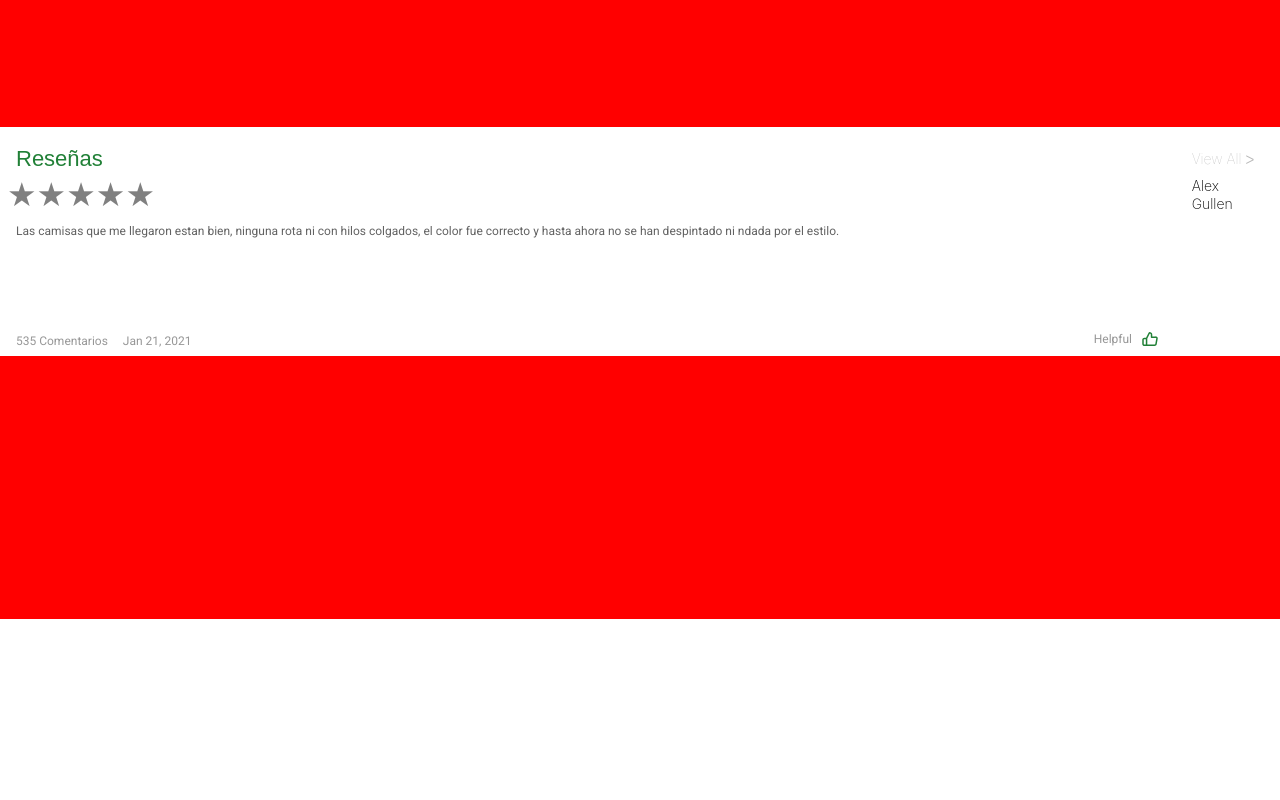
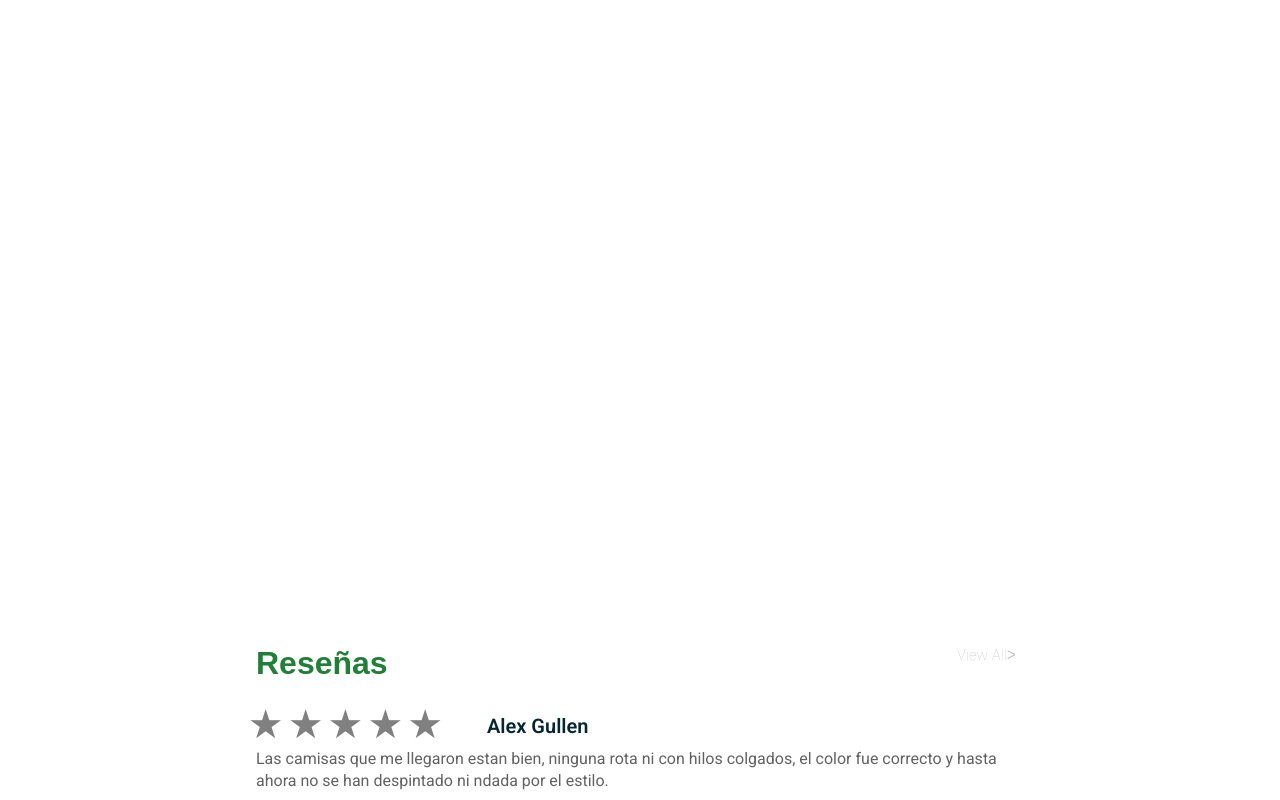
Before and after one commit to No-Country/s4-06-m-java-react, a React (Create React App) app: page /details in a window 1280 px wide. Shown: the part 1420-2220 px from the top of the page. Before the commit the page ends 2039 px from the top, so only its background shows below. Built offline with nearby package versions, Linux system fonts and the light colour scheme; a web font is replaced by a local one.

Commit message:
Maquetado de las RESEÑAS finalizado

```diff
--- a/src/components/Reviews/Reviews.css
+++ b/src/components/Reviews/Reviews.css
@@ -4,11 +4,11 @@
     align-items: flex-start;
     padding: 10px 16px;
     gap: 10px;
-    position: absolute;
     top: 1547px;
     background-color: #FFFFFF;
     width: 100%;
     height: 229px;
+    position: relative;
 }
 
 .review_container--sub{
@@ -20,6 +20,7 @@
 .review_container--subUp{
     display: flex;
     height: 40%;
+    justify-content: space-between;
 }
 
 .review_container--title{
@@ -30,23 +31,32 @@
     width: 50%;
 }
 
+.review_container--viewAllandName{
+    display: flex;
+    flex-direction: column;
+    align-items:flex-start;
+    justify-content: center;
+    margin-top: 24px;
+}
+
 .review_container--viewAll{
-    display: flex;
-    justify-content: end;
     font-size: 14px;
-    line-height: 7px;
-    width: 50%;
-}
-.review_container--viewAndName{
-    padding-top: 9px;
+    width: 100%;
 }
 
 .review_container--name{
-    width: 70%;
+
+    width: 60%;
+
+
+
+}
+
+.review_container--name-name{
+    font-size: 12px;
     font-family: inter, sans-serif;
     font-weight: 200;
     line-height: 18px;
-
 }
 
 .viewAll{
@@ -98,9 +108,6 @@
 .review-wrapperIcon{
     padding-right: 10px;
 }
-.review-wrapperContent__comments{
-
-}
 
 .review-wrapperContent__date{
     margin-left: 15px;
@@ -119,3 +126,73 @@
     vertical-align:top;
     color: #979797;
 }
+
+@media screen and (min-width: 1024px) {
+
+    .review_container {
+            top: 2045px;
+            width: 800px;
+            height: 245px;
+        }
+
+        .review_container--subUp {
+            display: flex;
+            height: 50%;
+            justify-content: space-between;
+        }
+
+                .review_container--title {
+
+                    font-weight: 700;
+                    font-size: 32px;
+                    width: 43%;
+                }
+
+                .review_container--viewAllandName {
+                    display: flex;
+                    flex-direction: row-reverse;
+                    align-items:unset;
+                    justify-content: center;
+                    margin-top: 13px;
+                    height: 50%;
+                    width: 100%;
+                }
+
+                                .review_container--viewAll {
+                                  display: flex;
+                                  justify-content: end;
+                                }
+
+                                .review_container--name {
+                                    height: 20%;
+                                    margin-top: 49px;
+                                }
+
+                                                                .review_container--name-name {
+                                                                    font-size: 20px;
+                                                                    font-family: 'Roboto';
+                                                                    font-style: normal;
+                                                                    font-weight: 600;
+                                                                    line-height: 18px;
+                                                                    color: #052734;
+                                                                }
+
+                                                                                                                                .review_container--subHalf {
+                                                                                                                                    font-family: 'Roboto';
+                                                                                                                                    font-size: 16px;
+                                                                                                                                    font-weight: 400;
+                                                                                                                                    line-height: 22px;
+
+                                                                                                                                }
+
+                                                                                                                                .viewAll {
+                                                                                                                                   width: 20%;
+                                                                                                                                   height: 25%;
+                                                                                                                                   display: flex;
+                                                                                                                                   align-items: center
+                                                                                                                                }
+                                                                                                                                                                                                                                                                .review_container--subDown {
+                                                                                                                                                                                                                                                                    width: 96%
+                                                                                                                                                                                                                                                                }
+
+};
--- a/src/components/Reviews/Reviews.jsx
+++ b/src/components/Reviews/Reviews.jsx
@@ -5,26 +5,27 @@ import Like from "../../assets/reviews/Like.svg";
 
 export const Reviews = () => {
   return (
-    <div>
     <div class="review_container">
       <div class="review_container--sub">
         <div class="review_container--subUp">
           <h1 class="review_container--title">
             Reseñas <Stars />
           </h1>
-            <h1 class="review_container--viewAll">
-              <div class="review_container--viewAndName">
-                <span className="viewAll">
+          <div className="review_container--viewAllandName">
+            <div class="review_container--viewAll">
+              <div className="viewAll">
                 View All <span className="arrow">ᐳ</span>
-                </span>
-                <p className="review_container--name"> Alex Gullen </p>
               </div>
-            </h1>
+            </div>
+            <div className="review_container--name">
+              <p className="review_container--name-name"> Alex Gullen </p>
+            </div>
+          </div>
         </div>
         <div class="review_container--subHalf">
           Las camisas que me llegaron estan bien, ninguna rota ni con hilos
-            colgados, el color fue correcto y hasta ahora no se han despintado
-            ni ndada por el estilo.
+          colgados, el color fue correcto y hasta ahora no se han despintado ni
+          ndada por el estilo.
         </div>
         <div className="review_container--subDown">
           <div className="review-wrapperContent">
@@ -47,6 +48,5 @@ export const Reviews = () => {
         </div>
       </div>
     </div>
-    </div>
   );
 };
--- a/src/components/stars/Stars.css
+++ b/src/components/stars/Stars.css
@@ -70,3 +70,15 @@ label:hover~label {
 input[type="radio"]:checked~label {
     color: #ffb800;
 }
+
+@media screen and (min-width: 1024px){
+    .labelStar {
+            font-size: 40px;
+            padding-left: 4px;
+        }
+
+                .clasificacion {
+                    padding-left: 45px;
+                    padding-top: 15px;
+                }
+}
--- a/src/pages/DetailScreen/DetailScreen.css
+++ b/src/pages/DetailScreen/DetailScreen.css
@@ -1,6 +1,12 @@
-.BiggestContainer{
-    height: 2038.93px;
-    background-color: red;
+.detailScreenContainer{
+    height: 2290.93px;
     display: flex;
     flex-direction: column;
 }
+@media screen and (min-width: 1024px){
+    .detailScreenContainer{
+        height: 3281px;
+        display: flex;
+        align-items: center;
+    }
+}
--- a/src/pages/DetailScreen/DetailScreen.jsx
+++ b/src/pages/DetailScreen/DetailScreen.jsx
@@ -4,7 +4,8 @@ import { Reviews } from "../../components/Reviews/Reviews";
 
 export const DetailScreen = () => {
   return (
-    <div class="BiggestContainer">
+    <div class="detailScreenContainer">
+      <Reviews />
       <Reviews />
     </div>
   );
```
Lines whose indentation alone changed are shown as unchanged.
